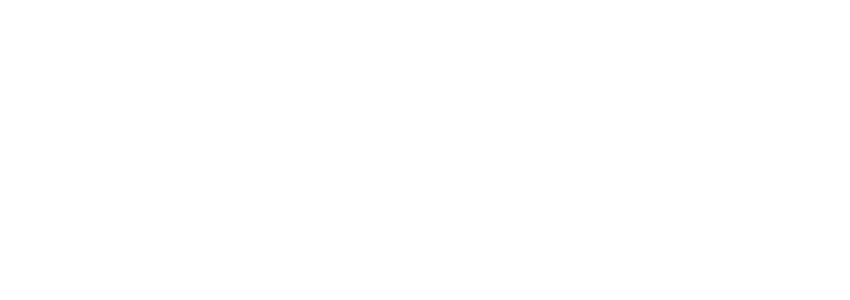
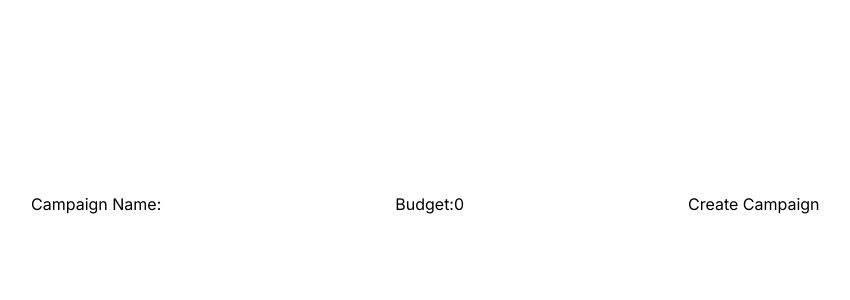
Before and after one commit to MassiveOnlineMarketing/next-js-app-template, a Next.js app: page / in a window 1280 px wide. Shown: the top 300 px of the page, without its empty margins (161-1011 px from the left). Built offline with nearby package versions, Linux system fonts and the light colour scheme.

Commit message:
google search campaign base implementation

```diff
--- /dev/null
+++ b/src/app/create-google-search-campaign-form.tsx
@@ -0,0 +1,60 @@
+'use client';
+
+import { createGoogleSearchProject } from '@/application/useCases/googleSearchCampaign/createGoogleSearchCampaign';
+import React, { useState } from 'react';
+
+export default function CreateGoogleSearchCampaignForm() {
+  const [campaign, setCampaign] = useState({
+    name: '',
+    keywords: [],
+    budget: 0,
+  });
+
+  const handleChange = (e: { target: { name: any; value: any; }; }) => {
+    const { name, value } = e.target;
+    setCampaign({ ...campaign, [name]: value });
+  };
+
+  const handleSubmit = async (e: { preventDefault: () => void; }) => {
+    e.preventDefault();
+    try {
+      // Assuming userId is available through some means, like user authentication context
+      const userId = 'user123';
+      const createdCampaign = await createGoogleSearchProject(campaign, userId);
+      console.log('Campaign created successfully:', createdCampaign);
+      // Update UI to reflect success
+    } catch (error) {
+      console.error('Failed to create campaign:', error);
+      // Update UI to reflect error
+    }
+  };
+
+  return (
+    <main className="min-h-screen p-24">
+      <form onSubmit={handleSubmit}>
+        <label htmlFor="name">Campaign Name:</label>
+        <input
+          type="text"
+          id="name"
+          name="name"
+          value={campaign.name}
+          onChange={handleChange}
+        />
+
+        {/* Additional form fields for keywords and budget */}
+        {/* For simplicity, not handling keywords array input in this example */}
+
+        <label htmlFor="budget">Budget:</label>
+        <input
+          type="number"
+          id="budget"
+          name="budget"
+          value={campaign.budget}
+          onChange={handleChange}
+        />
+
+        <button type="submit">Create Campaign</button>
+      </form>
+    </main>
+  );
+}
--- a/src/app/page.tsx
+++ b/src/app/page.tsx
@@ -1,7 +1,10 @@
+import CreateGoogleSearchCampaignForm from "./create-google-search-campaign-form";
+
 export default function Home() {
 
   return (
     <main className="min-h-screen p-24">
+      <CreateGoogleSearchCampaignForm />
     </main>
   );
 }
--- /dev/null
+++ b/src/application/dto/GoogleSearchCampaignDto.ts
@@ -0,0 +1,8 @@
+// src/application/dto/GoogleSearchCampaignDto.ts
+
+export interface CreateGoogleSearchCampaignDto {
+  name: string;
+  keywords: string[];
+  budget: number;
+  // Add other necessary fields based on your requirements
+}
--- /dev/null
+++ b/src/application/services/GoogleSearchCampaignService.ts
@@ -0,0 +1,49 @@
+// src/application/services/GoogleSearchCampaignService.ts
+
+import { GoogleSearchCampaign } from "@/domain/serpTracker/enitities/GoogleSearchCampaign";
+import { IGoogleSearchCampaignRepository } from "@/domain/serpTracker/repository/IGoogleSearchCampaignRepository";
+import { CreateGoogleSearchCampaignDto } from "../dto/GoogleSearchCampaignDto";
+
+
+
+export class GoogleSearchCampaignService {
+    constructor(private campaignRepository: IGoogleSearchCampaignRepository) {}
+
+    async createCampaign(campaignDto: CreateGoogleSearchCampaignDto): Promise<GoogleSearchCampaign> {
+        // Convert DTO to domain entity
+        const campaign = GoogleSearchCampaign.fromDto(campaignDto);
+        console.log('Google Search Campaign Entity:', campaign);
+        // Validate business rules and invariants
+        // For example, check if the campaign name is unique, etc.
+        // This can be done within the GoogleSearchCampaign entity or by using a domain service
+
+        // Persist the campaign entity using the repository
+        return await this.campaignRepository.create(campaign);
+    }
+
+    async updateCampaign(id: string, campaignDto: CreateGoogleSearchCampaignDto): Promise<GoogleSearchCampaign> {
+        // Fetch the existing campaign
+        const campaign = await this.campaignRepository.findById(id);
+        if (!campaign) {
+            throw new Error('Campaign not found');
+        }
+
+        // Update the campaign entity with new values
+        campaign.update(campaignDto);
+        // Validate any business rules as necessary
+
+        // Persist the updated campaign
+        return await this.campaignRepository.update(id, campaign);
+    }
+
+    async deleteCampaign(id: string): Promise<void> {
+        // Check if the campaign exists
+        const campaign = await this.campaignRepository.findById(id);
+        if (!campaign) {
+            throw new Error('Campaign not found');
+        }
+
+        // Delete the campaign
+        await this.campaignRepository.delete(id);
+    }
+}
--- /dev/null
+++ b/src/application/useCases/googleSearchCampaign/createGoogleSearchCampaign.ts
@@ -0,0 +1,42 @@
+'use server';
+
+// Import necessary dependencies
+import { CreateGoogleSearchCampaignDto } from '@/application/dto/GoogleSearchCampaignDto';
+import { GoogleSearchCampaignService } from '@/application/services/GoogleSearchCampaignService';
+
+import googleSearchCampaignRepository from '@/infrastructure/repositories/GoogleSearchCampaignRepository';
+
+// This could be a function or a class method, depending on your design preference
+export async function createGoogleSearchProject(campaignDto: CreateGoogleSearchCampaignDto, userId: string) {
+  console.log('Creating Google Search Project:', campaignDto);
+  // Step 1: Validate the input data
+  // This could involve checking if all required fields are present and valid in the campaignDto
+  // For example, checking if the 'name' field is not empty, etc.
+
+  // Step 2: Authenticate and Authorize
+  // Ensure that the user is authenticated and authorized to create a Google Search Project
+  // This might involve checking the user's role, permissions, etc.
+
+
+  // Step 3: Instantiate the service responsible for creating the campaign
+  const googleSearchCampaignService = new GoogleSearchCampaignService(googleSearchCampaignRepository);
+
+  // Step 4: Call the service method to create the campaign
+  try {
+    const createdCampaign = await googleSearchCampaignService.createCampaign(campaignDto);
+    // Optionally, perform any post-creation actions, like sending notifications, logging, etc.
+
+
+    // At the end of createGoogleSearchProject function, before returning
+    const serializableCampaign = {
+      id: createdCampaign.id,
+      name: createdCampaign.name,
+      keywords: [...createdCampaign.keywords],
+    };
+    console.log('Google Search Project created successfully:', serializableCampaign);
+    return serializableCampaign;
+  } catch (error) {
+    // Handle any errors, such as database errors, validation failures, etc.
+    throw new Error(`Failed to create Google Search Project: ${error}`);
+  }
+}
--- /dev/null
+++ b/src/domain/serpTracker/enitities/GoogleSearchCampaign.ts
@@ -0,0 +1,38 @@
+// src/domain/googleSearchConsole/entities/GoogleSearchProject.ts
+
+import { CreateGoogleSearchCampaignDto } from "@/application/dto/GoogleSearchCampaignDto";
+
+
+export class GoogleSearchCampaign {
+  id: string;
+  name: string;
+  keywords: string[];
+  description?: string;
+
+  constructor(id: string, name: string, keywords: string[]) {
+    this.id = id;
+    this.name = name;
+    this.keywords = keywords;
+    // Initialize other properties and validate as necessary
+  }
+
+  // Business methods and behaviors, like validation or update logic
+  update(newDetails: Partial<GoogleSearchCampaign>) {
+    if (newDetails.name) {
+      this.name = newDetails.name;
+    }
+    if (newDetails.description) {
+      this.description = newDetails.description;
+    }
+    // Update other properties as necessary
+  }
+
+  static fromDto(campaignDto: CreateGoogleSearchCampaignDto): GoogleSearchCampaign {
+    console.log('Creating Google Search dto:', campaignDto);
+    return new GoogleSearchCampaign(
+      '123',
+      campaignDto.name,
+      campaignDto.keywords,
+    );
+  }
+}
--- /dev/null
+++ b/src/domain/serpTracker/repository/IGoogleSearchCampaignRepository.ts
@@ -0,0 +1,13 @@
+// src/domain/googleSearchConsole/repositories/IGoogleSearchProjectRepository.ts
+
+import { GoogleSearchCampaign } from "../enitities/GoogleSearchCampaign";
+
+
+
+export interface IGoogleSearchCampaignRepository {
+    create(project: GoogleSearchCampaign): Promise<GoogleSearchCampaign>;
+    findById(id: string): Promise<GoogleSearchCampaign | null>;
+    update(id: string, project: GoogleSearchCampaign): Promise<GoogleSearchCampaign>;
+    delete(id: string): Promise<void>;
+    // Other necessary operations, like search or list
+}
--- /dev/null
+++ b/src/infrastructure/repositories/GoogleSearchCampaignRepository.ts
@@ -0,0 +1,33 @@
+// Import interfaces and entities
+import { IGoogleSearchCampaignRepository } from '@/domain/serpTracker/repository/IGoogleSearchCampaignRepository';
+import { GoogleSearchCampaign } from '@/domain/serpTracker/enitities/GoogleSearchCampaign';
+// Import the database model
+// import { GoogleSearchConsoleModel } from '../db/models/GoogleSearchConsoleModel';
+
+class GoogleSearchCampaignRepository implements IGoogleSearchCampaignRepository {
+  async create(project: GoogleSearchCampaign): Promise<GoogleSearchCampaign> {
+    // Implement database interaction to create a new project
+    console.log('Inserting project into the database:', project);
+    return project;
+  }
+
+  async findById(id: string): Promise<GoogleSearchCampaign | null> {
+    // Implement database interaction to find a project by ID
+    return null;
+  }
+
+  async update(id: string, project: GoogleSearchCampaign): Promise<GoogleSearchCampaign> {
+    // Implement database interaction to update a project
+    return project;
+  }
+
+  async delete(id: string): Promise<void> {
+    // Implement database interaction to delete a project
+  }
+}
+
+// Assign the instance to a variable
+const googleSearchCampaignRepository = new GoogleSearchCampaignRepository();
+
+// Export the instance
+export default googleSearchCampaignRepository;
```
Also changed, not shown: src/domain/serpTracker/services/GoogleSearchProjectDomainService.ts (added), src/presentation/controllers/GoogleSearchCampaignController.ts (added), 1 other file (tests, documents, lock files or other folders).
